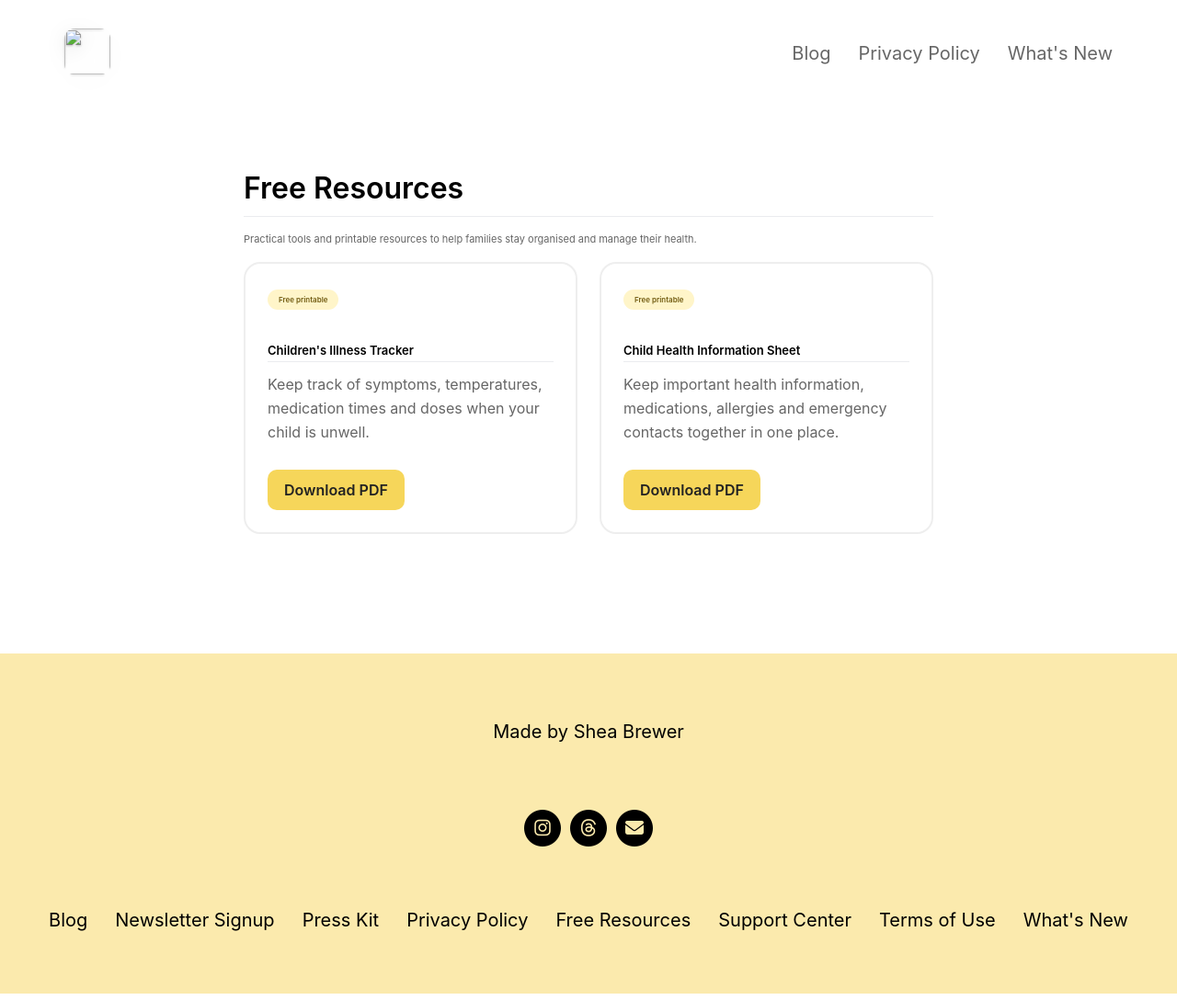
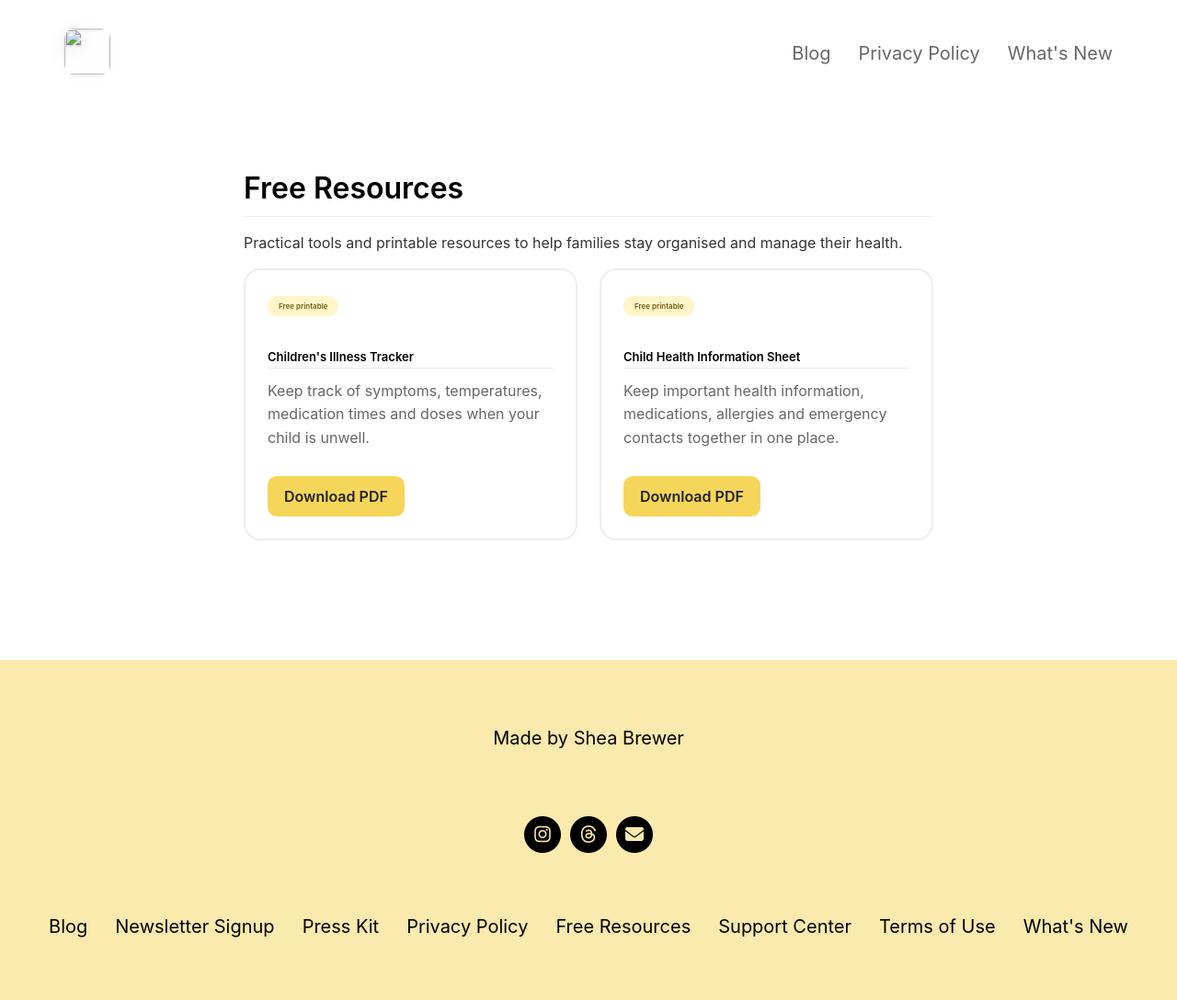
Before and after one commit to sheabrewer1986/WellBeeWebsite, a Jekyll site: the page built from _pages/resources.md, in a window 1280 px wide. Shown: the whole page at 92% size. Built offline with Jekyll 4.4.1, drawn with Linux system fonts in a browser that asks for light colours; nearby versions of some CDN libraries.

Commit message:
[Tweak] Trying to fix the text sizing on the resources page

```diff
--- a/_sass/layout.scss
+++ b/_sass/layout.scss
@@ -699,6 +699,8 @@ nav > ul li a:active {
 	font-size: 1.8rem;
 }
 
+
+
 // Footer
 
 footer {
@@ -783,6 +785,8 @@ footer {
 	display: none;
 }
 
+
+
 // Blog Listing
 
 .blogList {
@@ -850,6 +854,8 @@ footer {
     color: #806500;
 }
 
+
+
 // Blog Category Badges
 
 .blogCategories {
@@ -868,6 +874,8 @@ footer {
     line-height: 1.4;
     color: #333333;
 }
+
+
 
 // Blog Category colours
 
@@ -891,6 +899,8 @@ footer {
     background-color: #f8dfe5;
 }
 
+
+
 // Blog Articles
 .blogArticleMeta {
     display: flex;
@@ -904,6 +914,7 @@ footer {
     color: #777777;
     font-size: 13px;
 }
+
 
 
 // Blog Article Highlight Boxes
@@ -949,6 +960,8 @@ footer {
     }
 }
 
+
+
 // Category-specific article borders
 
 .blogCard-wellbee-updates {
@@ -971,6 +984,8 @@ footer {
     border-color: #f8dfe5;
 }
 
+
+
 // Blog Download Banner
 .blogDownloadBanner {
     margin-top: 40px;
@@ -985,6 +1000,8 @@ footer {
     margin: 0 auto;
 }
 
+
+
 // Free Resources
 
 .resourcesPage {
@@ -995,14 +1012,6 @@ footer {
         font-weight: 700;
         margin-bottom: 16px;
         color: #222;
-    }
-
-    > p {
-        font-size: 1.1rem;
-        line-height: 1.6;
-        color: #666;
-        max-width: 650px;
-        margin-bottom: 40px;
     }
 
     .resourceGrid {
```
